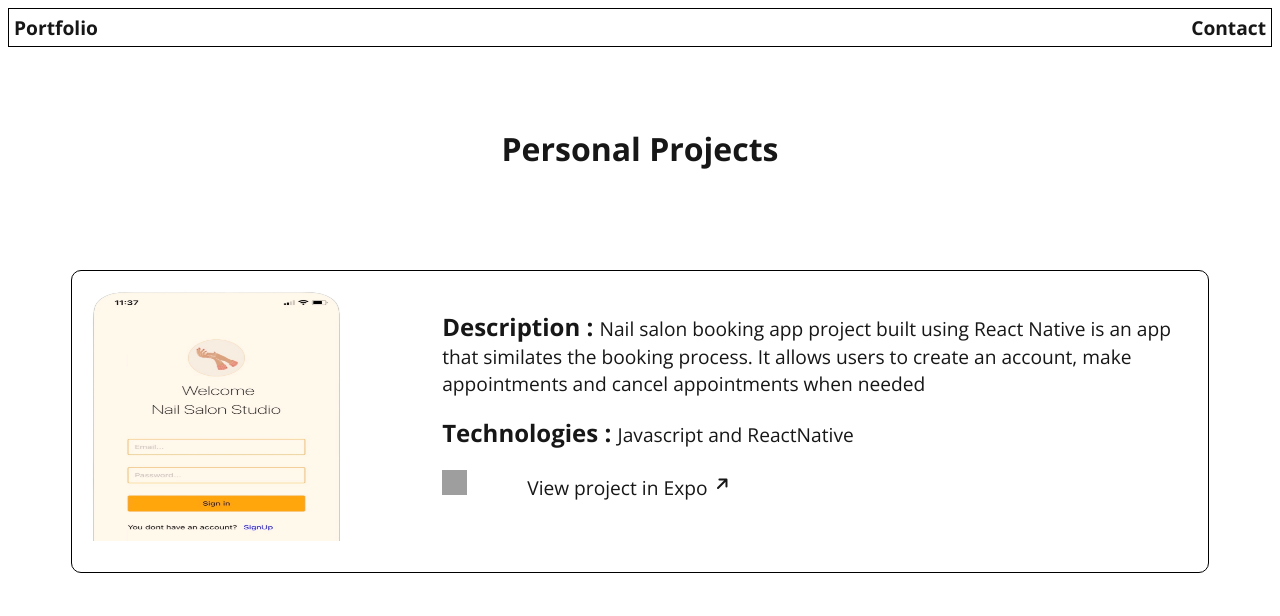
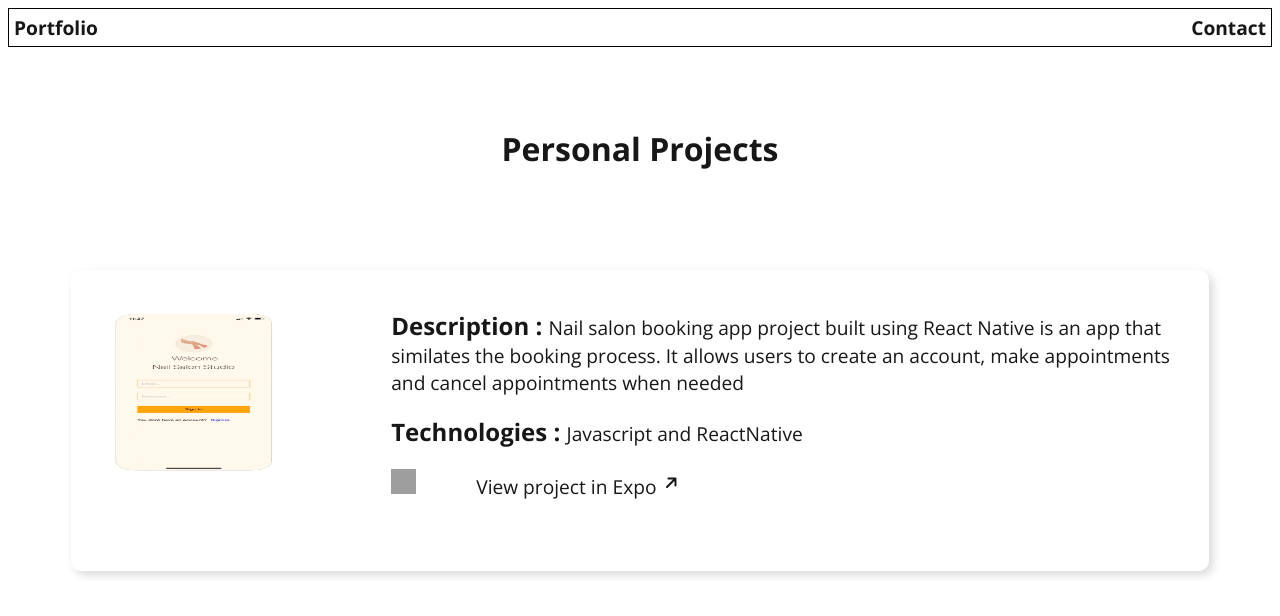
Before and after one commit to GerryKanz/MyPortFolio, a Next.js app: page /projects in a window 1280 px wide. Shown: the top 616 px of the page. Built offline with nearby package versions, Linux system fonts and the light colour scheme; grey boxes are pictures that could not be loaded.

Commit message:
refactored the projects/projectsData file

```diff
--- a/app/page.module.css
+++ b/app/page.module.css
@@ -67,12 +67,14 @@
   justify-self: center;
   margin-bottom: 10px;
   padding: 20px;
-  border: 1px solid black;
+  /* border: 1px solid black; */
   border-radius: 10px;
+  box-shadow: 4px 4px 10px rgba(0, 0, 0, 0.15);
 }
 
 .projectImgContainer {
   width: 300px;
+  /* transform: 'rotate(25deg)'; */
 
 }
 
--- a/app/projects/page.tsx
+++ b/app/projects/page.tsx
@@ -1,58 +1,12 @@
 import styles from '@/app/page.module.css'
-import Image from 'next/image'
-import Link from 'next/link'
-import { HiOutlineArrowSmRight } from "react-icons/hi";
+import Project from './projectComponent'
+import { projectData } from './projectsData';
+
 
 export default function Projects() {
+
     return <div>
-
         <p className={styles.pageTitle}>Personal Projects</p>
-
-        <div className={styles.project}>
-
-            <div className={styles.projectImgContainer}>
-                <Image
-                    src='/bookingAppImg.jpg'
-                    alt='app Image'
-                    width={250}
-                    height={250}
-                    layout='cover'
-                />
-            </div>
-
-            <div>
-
-                <div >
-                    <p><span className={styles.descriptionTitle}>Description : </span> Nail salon booking app project built using React Native is an app that similates the booking process. It allows users to create an account, make appointments and cancel appointments when needed </p>
-                </div>
-
-                <div>
-                    <p><span className={styles.descriptionTitle}>Technologies : </span>
-                        Javascript and ReactNative </p>
-
-                    <div className={styles.projectLinks}>
-                        <div className={styles.projectLinksIcons}>
-                            <Link href={'https://youtu.be/iBS_5fEgYm8'}>
-                                <Image
-                                    width={25}
-                                    height={25}
-                                    src='/youtube-brands-solid.svg'
-                                    alt="Youtube"
-                                />
-                            </Link>
-                        </div>
-
-                        <div className={styles.projectLinksIcons}>
-                            <Link href={'https://expo.dev/preview/update?message=updated%20SDK%20for%20compatibility&updateRuntimeVersion=1.0.0&createdAt=2025-01-17T14%3A54%3A52.142Z&slug=exp&projectId=6f5a2d47-8e58-4c17-990b-50b1bb6214f5&group=0bbef6e3-a8b0-410d-aa8b-c1144eeb6f2e'}>
-                                View project in Expo <span style={{ fontSize: 'x-large', fontWeight: 'bold', transform: 'rotate(-45deg)', display: 'inline-block' }}><HiOutlineArrowSmRight /></span>
-                            </Link>
-                        </div>
-
-                    </div>
-                </div>
-            </div>
-        </div>
-
-
+        <Project {...projectData} />
     </div >
 }
--- /dev/null
+++ b/app/projects/projectComponent.tsx
@@ -0,0 +1,59 @@
+import Image from 'next/image'
+import Link from 'next/link'
+import { HiOutlineArrowSmRight } from "react-icons/hi";
+import styles from '@/app/page.module.css'
+import { project } from '../types/Interfaces';
+
+export default function Project(props: project) {
+    return (
+        <div className={styles.project}>
+
+            <div className={styles.projectImgContainer}>
+                <Image
+                    src={props.imagePath}
+                    alt='app Image'
+                    width={200}
+                    height={200}
+                    layout='cover'
+                />
+            </div>
+
+            <div>
+
+                <div >
+                    <p><span className={styles.descriptionTitle}>Description : </span>{props.discription} </p>
+                </div>
+
+                <div>
+                    <p><span className={styles.descriptionTitle}>Technologies : </span>{props.technologies}</p>
+                    <div className={styles.projectLinks}>
+
+                        {props.projectLinks?.youtubeLink ?
+                            <div className={styles.projectLinksIcons}>
+                                <Link href={props.projectLinks.youtubeLink}>
+                                    <Image
+                                        width={25}
+                                        height={25}
+                                        src='/youtube-brands-solid.svg'
+                                        alt="Youtube"
+                                    />
+                                </Link>
+
+                            </div>
+                            : null}
+
+                        {props.projectLinks?.expoLink ?
+                            <div className={styles.projectLinksIcons}>
+                                <Link href={props.projectLinks.expoLink}>
+                                    View project in Expo <span style={{ fontSize: 'x-large', fontWeight: 'bold', transform: 'rotate(-45deg)', display: 'inline-block' }}><HiOutlineArrowSmRight /></span>
+                                </Link>
+                            </div> :
+                            null
+                        }
+
+                    </div>
+                </div>
+            </div>
+        </div>
+    )
+}
--- /dev/null
+++ b/app/projects/projectsData.tsx
@@ -0,0 +1,13 @@
+export const projectData = {
+    'imagePath': '/booking_app.png',
+
+    'discription': 'Nail salon booking app project built using React Native is an app that similates the booking process. It allows users to create an account, make appointments and cancel appointments when needed',
+
+    'technologies': 'Javascript and ReactNative',
+
+    'projectLinks': {
+        'youtubeLink': 'https://youtu.be/iBS_5fEgYm8',
+
+        'expoLink': 'https://expo.dev/preview/update?message=updated%20SDK%20for%20compatibility&updateRuntimeVersion=1.0.0&createdAt=2025-01-17T14%3A54%3A52.142Z&slug=exp&projectId=6f5a2d47-8e58-4c17-990b-50b1bb6214f5&group=0bbef6e3-a8b0-410d-aa8b-c1144eeb6f2e'
+    }
+}
--- /dev/null
+++ b/app/types/Interfaces.tsx
@@ -0,0 +1,11 @@
+export interface project {
+    'imagePath': string,
+    'discription': string,
+    'technologies': string,
+    'projectLinks'?: links
+}
+
+interface links {
+    'youtubeLink'?: string
+    'expoLink'?: string
+}
```
